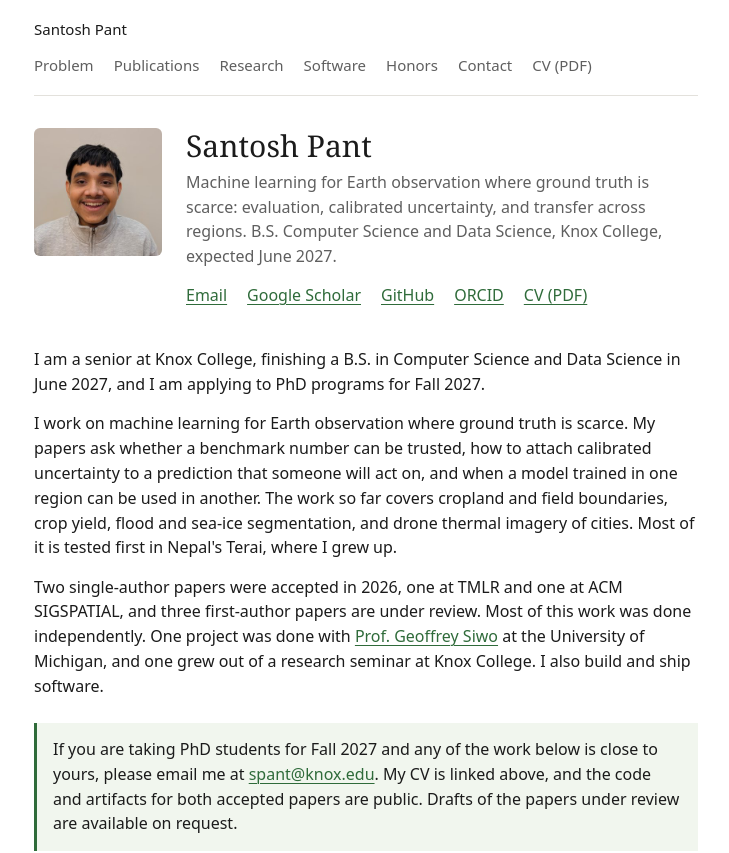
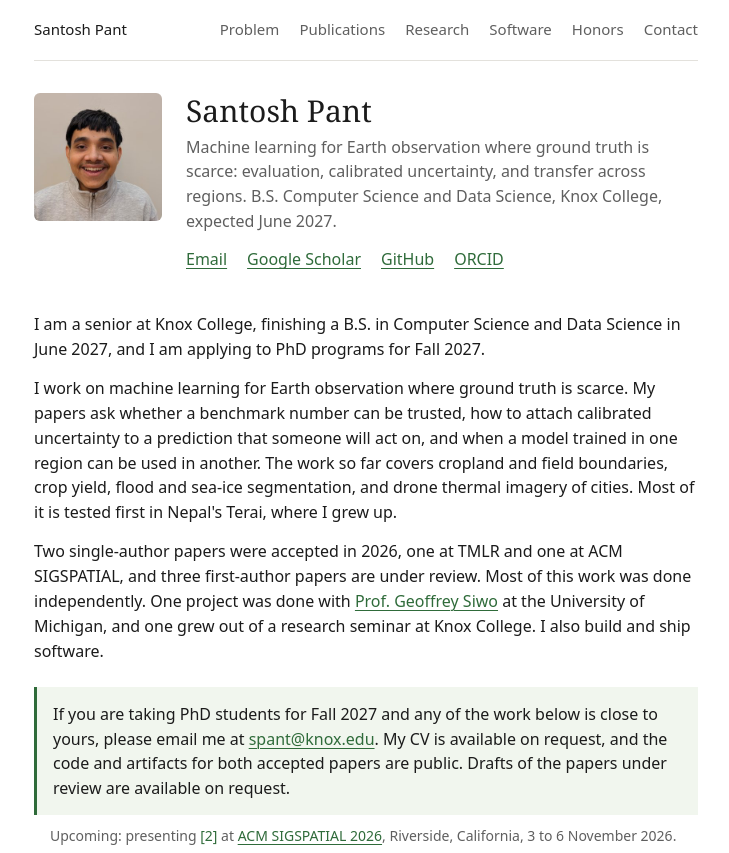
Before and after one commit to thesantoshpant/thesantoshpant.github.io, a React (Vite) app: page / in a window 1280 px wide. Shown: the top 853 px of the page, without its empty margins (274-1003 px from the left). Built offline with nearby package versions, Linux system fonts and the light colour scheme.

Commit message:
Add the Bihar check to the problem section; make the CV links switchable

```diff
--- a/src/components/Footer.tsx
+++ b/src/components/Footer.tsx
@@ -16,7 +16,7 @@ export function Closing() {
           Email is the fastest way to reach me: <a href={`mailto:${site.email}`}>{site.email}</a>.
         </p>
         <p className="links">
-          <a href={site.links.cv}>CV (PDF)</a>
+          {site.showCv && <a href={site.links.cv}>CV (PDF)</a>}
           <a href={site.links.scholar}>Google Scholar</a>
           <a href={site.links.github}>GitHub</a>
           <a href={site.links.linkedin}>LinkedIn</a>
--- a/src/components/Header.tsx
+++ b/src/components/Header.tsx
@@ -1,4 +1,4 @@
-import { site } from "../content/site";
+import { site, navItems } from "../content/site";
 import { titleLine, bio, callout, upcoming } from "../content/bio";
 import { rich } from "../refs";
 
@@ -13,7 +13,7 @@ export function Header() {
           {site.name}
         </a>
         <span className="nav-links">
-          {site.nav.map((item) => (
+          {navItems.map((item) => (
             <a key={item.href} href={item.href}>
               {item.label}
             </a>
@@ -37,7 +37,7 @@ export function Header() {
             <a href={site.links.scholar}>Google Scholar</a>
             <a href={site.links.github}>GitHub</a>
             <a href={site.links.orcid}>ORCID</a>
-            <a href={site.links.cv}>CV (PDF)</a>
+            {site.showCv && <a href={site.links.cv}>CV (PDF)</a>}
           </p>
         </div>
       </div>
--- a/src/content/bio.ts
+++ b/src/content/bio.ts
@@ -14,8 +14,9 @@ export const bio = [
 /** The email address is inserted between these two parts as a mailto link. */
 export const callout = {
   before: "If you are taking PhD students for Fall 2027 and any of the work below is close to yours, please email me at ",
-  after:
-    ". My CV is linked above, and the code and artifacts for both accepted papers are public. Drafts of the papers under review are available on request.",
+  after: site.showCv
+    ? ". My CV is linked above, and the code and artifacts for both accepted papers are public. Drafts of the papers under review are available on request."
+    : ". My CV is available on request, and the code and artifacts for both accepted papers are public. Drafts of the papers under review are available on request.",
 };
 
 /** Shown under the callout in small type. [n] tokens link to the publication entries. */
--- a/src/content/problem.ts
+++ b/src/content/problem.ts
@@ -2,7 +2,7 @@
 export const problem = [
   "A model that reads satellite images is only as trustworthy as the labels it was checked against. In the United States and Europe those labels exist. There are parcel registries, crop declarations, yield monitors on combines, and dense station networks. Global map products and geospatial foundation models are built and scored mostly against that kind of data. Most of the world has far less of it.",
   "Nepal's Terai is a clear case. Official paddy statistics come out by district, months after harvest. The monsoon hides most of the growing season under cloud. A model can score well on a global benchmark and nobody can say whether it works here, because there is so little to check it against. Most of my papers are about that gap. They ask what a reported number still means when the labels are proxies, the split leaks, or the baseline was weak.",
-  "The Terai is the northern edge of the Indo-Gangetic Plain. The same rice and wheat system continues across the border into Bihar and Uttar Pradesh, and on to Punjab and Bangladesh. It is farmed mostly by smallholders and it feeds several hundred million people. I start there because I know what the ground looks like, and that helps most when the labels are wrong. The questions are not specific to farmland. [3] asks them of drone thermal imagery over cities, and [4] was tested on flood and sea-ice data.",
+  "The Terai is the northern edge of the Indo-Gangetic Plain. The same rice and wheat system continues across the border into Bihar and Uttar Pradesh, and on to Punjab and Bangladesh. It is farmed mostly by smallholders and it feeds several hundred million people. [2] also runs its pipeline on Bihar's 38 districts as an outside check. In the one year that could be tested, the model missed in the same direction in every district, and the paper reports that. I start in the Terai because I know what the ground looks like, and that helps most when the labels are wrong. The questions are not specific to farmland. [3] asks them of drone thermal imagery over cities, and [4] was tested on flood and sea-ice data.",
 ];
 
 export const mapCaption =
--- a/src/content/site.ts
+++ b/src/content/site.ts
@@ -3,6 +3,9 @@ export const site = {
   name: "Santosh Pant",
   email: "spant@knox.edu",
   url: "https://thesantoshpant.github.io/",
+
+  /** When false, the three "CV (PDF)" links are not rendered and the callout says the CV is available on request. */
+  showCv: false as boolean,
 
   links: {
     github: "https://github.com/thesantoshpant",
@@ -41,3 +44,6 @@ export const site = {
   /** Shown in the footer. Update when the page content changes. */
   updated: "September 2026",
 } as const;
+
+/** Nav items to render: the CV entry only when showCv is true. */
+export const navItems = site.nav.filter((item) => site.showCv || item.href !== site.links.cv);
```
